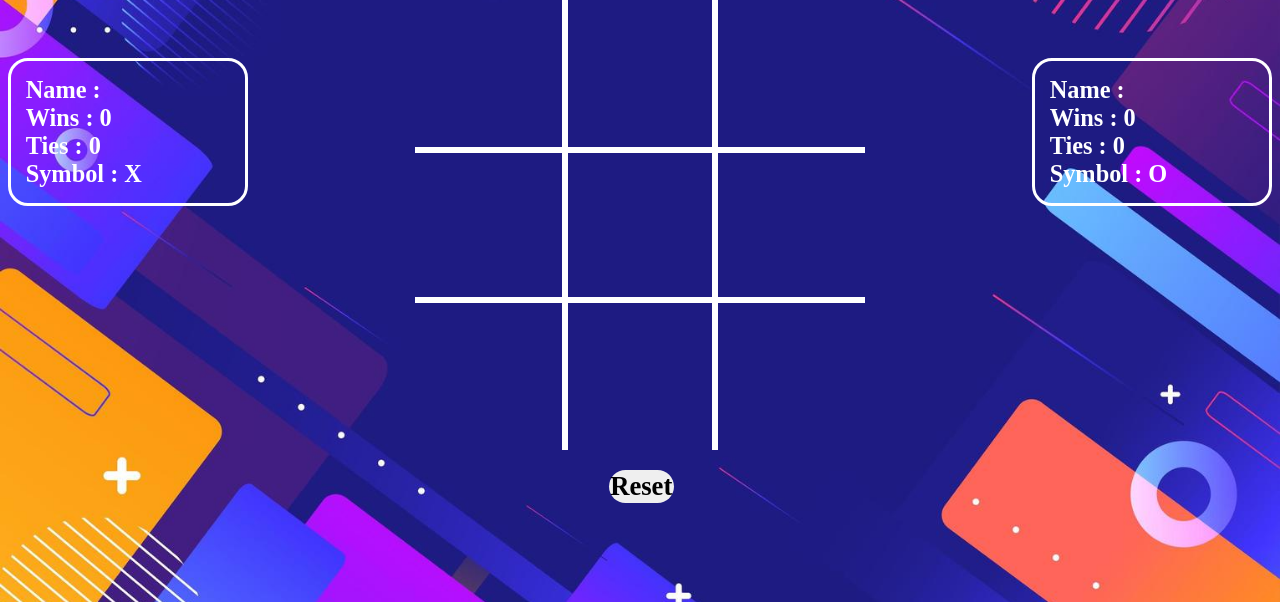
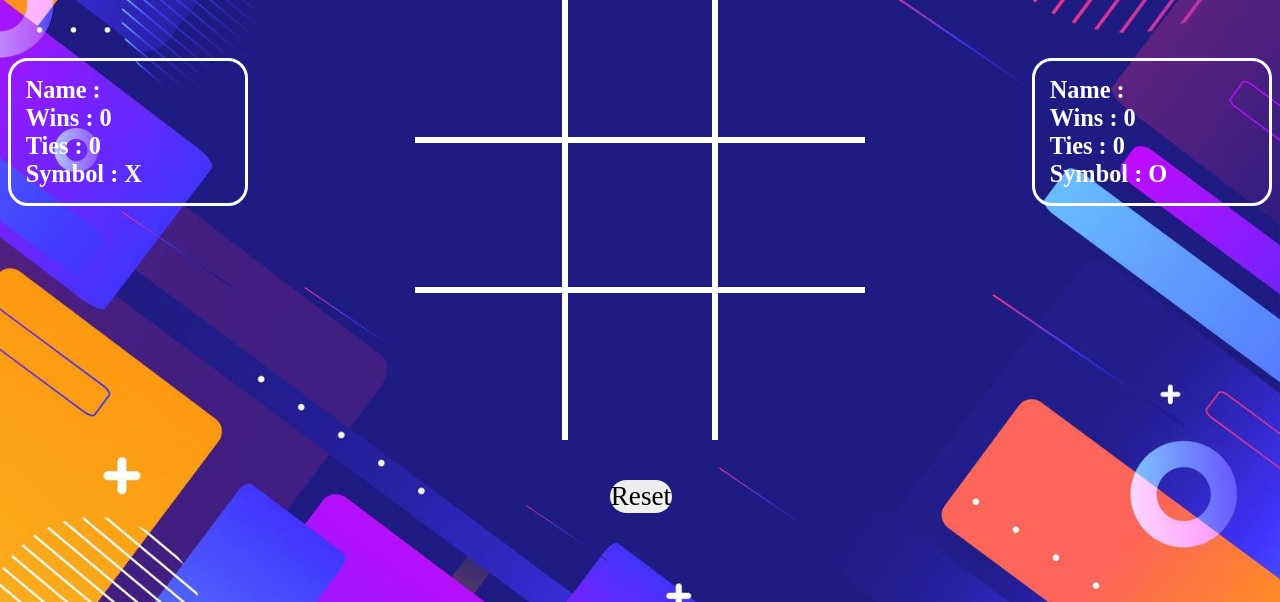
Before and after one commit to krishmaniyar/Tic-Tac-Toe, a plain HTML site: page index.html in a window 1280 px wide. Both pictures are taken after a click on the button "Start Game". Shown: the part 198-800 px from the top of the page. Drawn offline with Linux system fonts and the light colour scheme; a web font is replaced by a local one.

Commit message:
index.html

```diff
--- a/index.html
+++ b/index.html
@@ -46,7 +46,7 @@
                     </div>
                 </div>
                 <div class="reset">
-                    <button onclick="reset1()"><h1>Reset</h1></button>
+                    <button onclick="reset1()">Reset</button>
                 </div>
             </div>
             <div class="right">
--- a/style.css
+++ b/style.css
@@ -102,9 +102,11 @@ h3,h1
 .reset > button
 {
     border: 0px;
-    padding: 2%;
+    padding: 1.5%;
     align-items: center;
     border-radius: 20px;
+    margin-top: 20px;
+    font-size: 1.7em;
 }
 
 .input1
```
